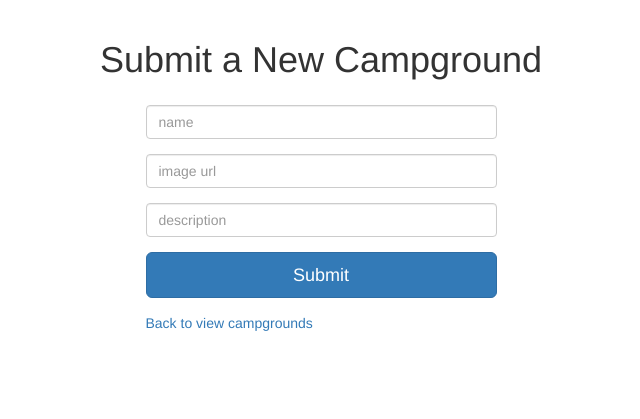
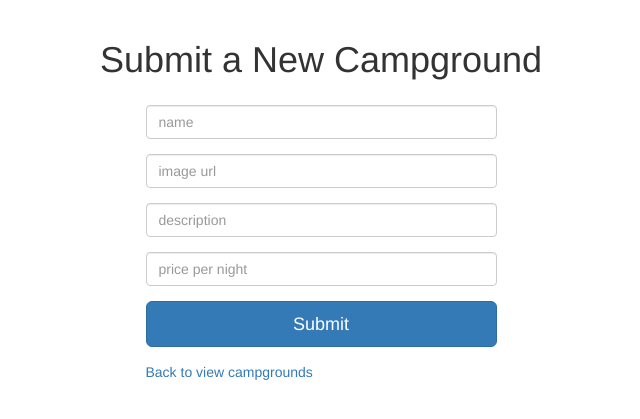
Before and after one commit to millerml352/YelpCamp, a Node server app: page /campgrounds/new in a window 1280 px wide. Shown: the part 52-471 px from the top of the page, without its empty margins (319-959 px from the left). Run offline with Node 20, Linux system fonts and the light colour scheme; the visitor is signed in with stand-in values (Sample User, id 1); some libraries are stand-ins or nearby versions.

Commit message:
Added price property to campground model, fields to new and edit forms, and dynamic display to show page

```diff
--- a/models/campground.js
+++ b/models/campground.js
@@ -2,7 +2,8 @@ const mongoose = require("mongoose");
 
 // CAMPGROUND SCHEMA SETUP
 const campgroundSchema = new mongoose.Schema({
-	name: String,
+   name: String,
+   price: String,
 	image: String,
    description: String,
    author: {
--- a/routes/campgrounds.js
+++ b/routes/campgrounds.js
@@ -20,12 +20,13 @@ router.get("/", (req, res) => {
 router.post("/", middleware.isLoggedIn, (req, res) => {
 	// get data from form and add to campgrounds array
 	let name = req.body.name;
+	let price = req.body.price;
 	let image = req.body.image;
 	let description = req.body.description;
 	let author = {
 		id: req.user._id,
 		username: req.user.username};
-	let newCampground = {name: name, image: image, author: author, description: description};
+	let newCampground = {name: name, price: price, image: image, author: author, description: description};
 	//Create new campground and save to mongodb
 	Campground.create(newCampground, (err, newlyCreated) => {
 			if (err) {
--- a/views/campgrounds/new.ejs
+++ b/views/campgrounds/new.ejs
@@ -16,6 +16,9 @@
 					<input class="form-control" type="text" name="description" placeholder="description">
 				</div>
 				<div class="form-group">
+					<input class="form-control" type="number" name="price" placeholder="price per night" min="0" step="0.01">
+				</div>
+				<div class="form-group">
 					<button class="btn btn-lg btn-primary btn-block">Submit</button>
 				</div>
 			</form>
--- a/views/campgrounds/show.ejs
+++ b/views/campgrounds/show.ejs
@@ -13,7 +13,7 @@
 			<div class="thumbnail">
 				<img class="img-responsive" src="<%= campground.image %>">
 				<div class="caption">
-					<h4 class="pull-right">$9.00/night</h4>
+					<h4 class="pull-right">$<%= campground.price %> per night</h4>
 					<h4><a><%= campground.name %></a></h4>
 					<p>Submitted by <strong><%= campground.author.username %></strong></p>
 					<p><%= campground.description %></p>
```
Also changed, not shown: views/campgrounds/edit.ejs (+6 -3 lines).
